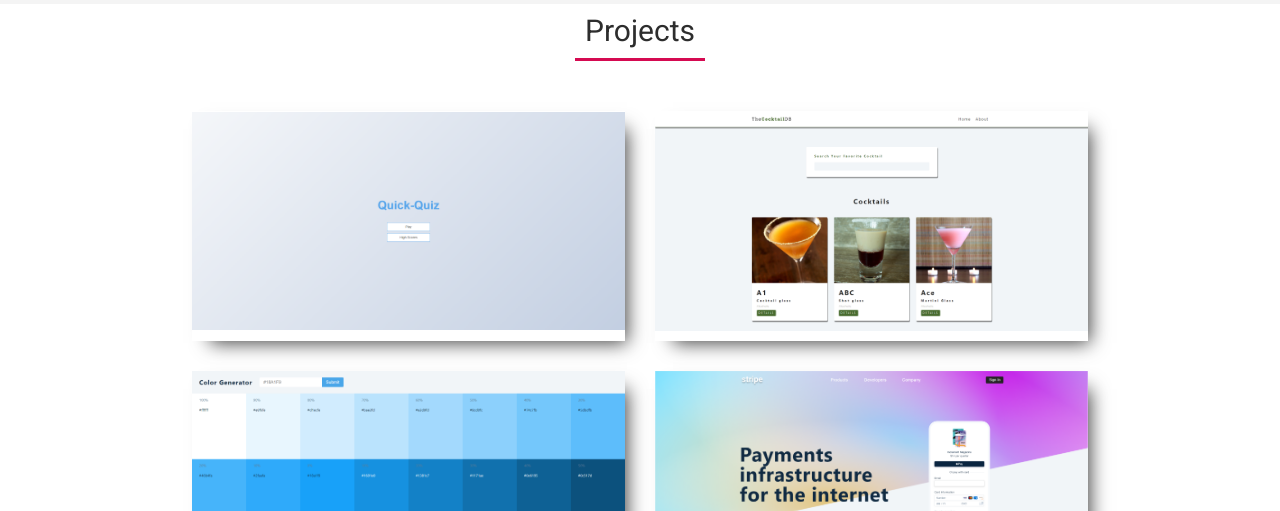
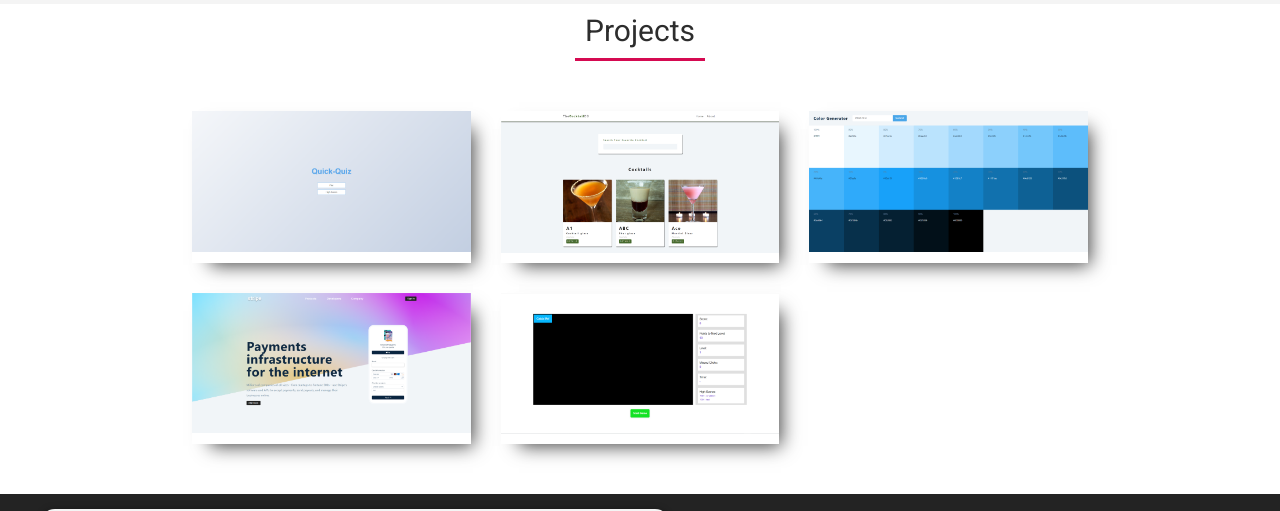
Before and after one commit to oryaakov2/or-yaakov-webschool, a plain HTML site: page html-css/final-project-html-css/index.html in a window 1280 px wide. Shown: the part 1724-2235 px from the top of the page. Drawn offline with nearby package versions, Linux system fonts and the light colour scheme.

Commit message:
add new project

```diff
--- a/html-css/final-project-html-css/css/style.css
+++ b/html-css/final-project-html-css/css/style.css
@@ -195,9 +195,9 @@ select:hover {
     padding: 0 2rem;
 }
 
-.projects-items {
+.projects-container {
     display: grid;
-    grid-template-columns: repeat(2, 1fr);
+    grid-template-columns: repeat(3, 1fr);
     gap: 1.5rem;
     margin-bottom: 50px;
     width: 70vw;
--- a/html-css/final-project-html-css/index.html
+++ b/html-css/final-project-html-css/index.html
@@ -94,7 +94,7 @@
                 <div class="title">
                     <h2>Projects</h2>
                 </div>
-                <div class="projects-items">
+                <div class="projects-container">
                     <div class="item">
                         <div class="item-links">
                             <a class="link" href="https://quick-quiz-game.netlify.app" target="_blank">Website</a>
@@ -129,6 +129,15 @@
                         </div>
                         <div class="item-image">
                             <img src="./assets/projects-images/stripe.png" alt="stripe">
+                        </div>
+                    </div>
+                    <div class="item">
+                        <div class="item-links">
+                            <a class="link" href="" target="_blank">Website</a>
+                            <a class="link" href="" target="_blank">Repository</a>
+                        </div>
+                        <div class="item-image">
+                            <img src="./assets/projects-images/catch-me.png" alt="catch me">
                         </div>
                     </div>
                 </div>
```
Also changed, not shown: html-css/final-project-html-css/assets/projects-images/catch-me.png (added).
